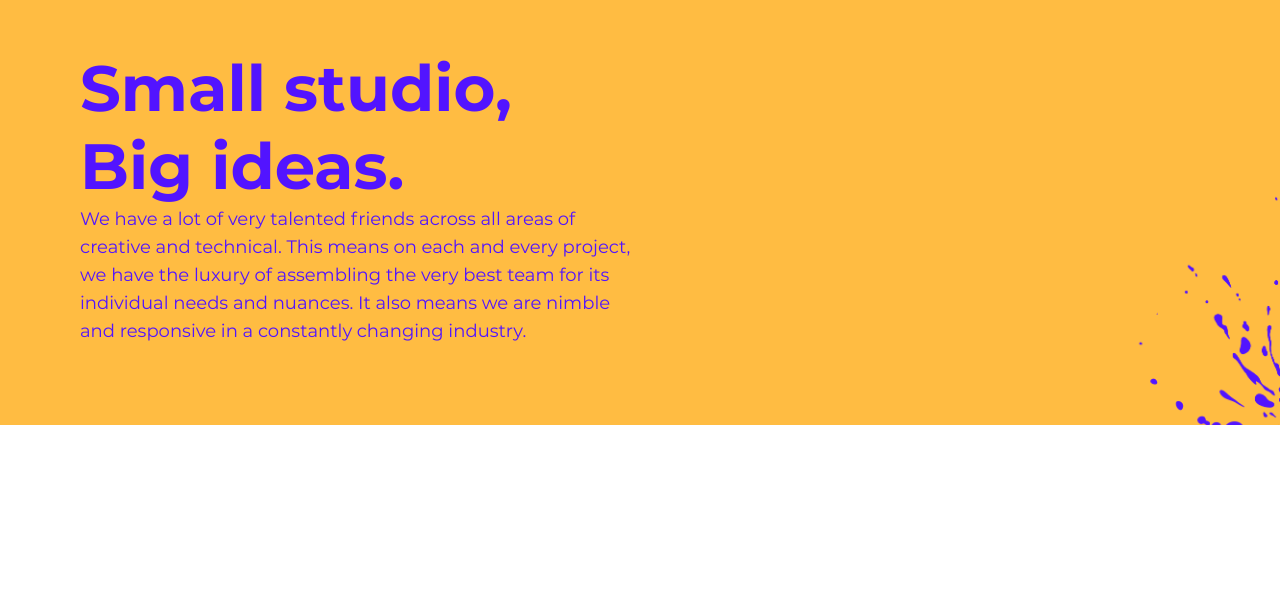
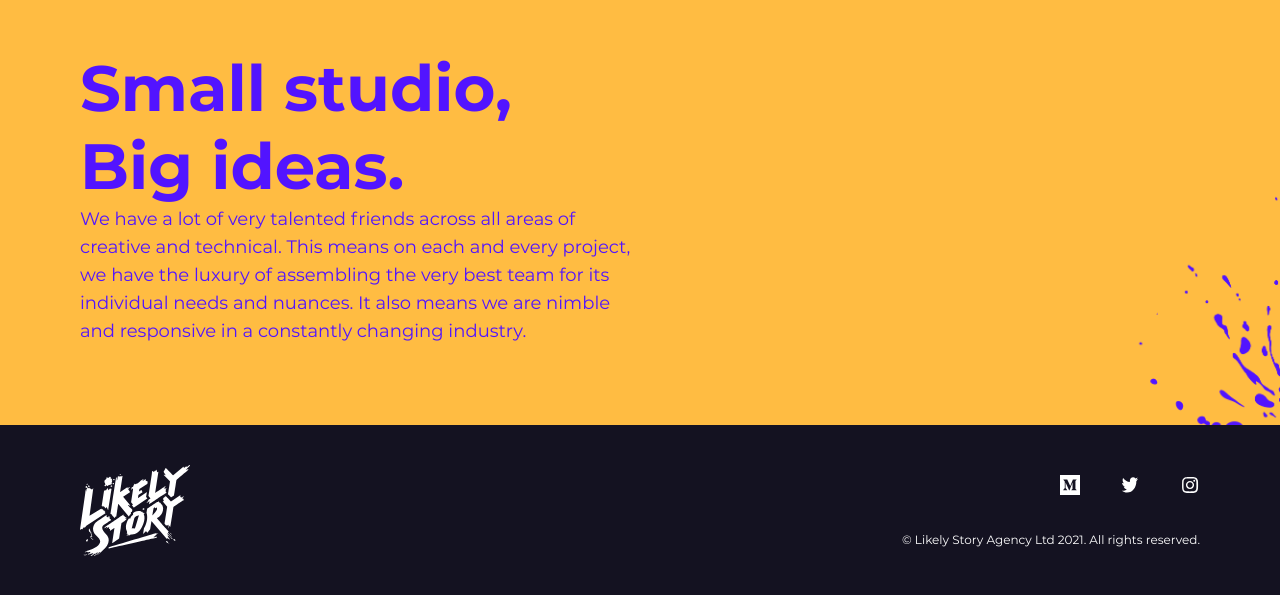
Before and after one commit to 2dev/likely-story-clone, a React (Create React App) app: page / in a window 1280 px wide. Shown: the part 1175-1770 px from the top of the page. Before the commit the page ends 1600 px from the top, so only its background shows below. Built offline with nearby package versions, Linux system fonts and the light colour scheme.

Commit message:
feat: add Footer component (#28)
* feat: add Footer component

* style: remove unnecessary comment

```diff
--- a/src/App.js
+++ b/src/App.js
@@ -5,6 +5,7 @@ import Navbar from './components/Navbar'
 import SectionHero from './components/SectionHero'
 import SectionSmallStudio from './components/SectionSmallStudio'
 import theme from './styles/theme'
+import Footer from './components/Footer'
 
 const App = () => {
   return (
@@ -13,6 +14,7 @@ const App = () => {
       <Navbar />
       <SectionHero />
       <SectionSmallStudio />
+      <Footer />
     </ThemeProvider>
   )
 }
--- /dev/null
+++ b/src/components/Footer/index.jsx
@@ -0,0 +1,33 @@
+import * as S from './styles'
+
+import Logo from '../Logo'
+import Container from '../Container'
+import SocialMedia from '../SocialMedia'
+import Instagram from '../Icons/Instagram'
+import Twitter from '../Icons/Twitter'
+import Medium from '../Icons/Medium'
+import Copyright from '../Copyright'
+
+const Footer = () => {
+  return (
+    <Container as="footer" backgroundColor="dark">
+      <S.Wrapper>
+        <Logo color="white" />
+
+        <S.FooterItem>
+          <S.SocialMediaWrapper>
+            <SocialMedia icon={<Medium />} />
+            <SocialMedia icon={<Twitter />} />
+            <SocialMedia icon={<Instagram />} />
+          </S.SocialMediaWrapper>
+
+          <Copyright>
+            © Likely Story Agency Ltd 2021. All rights reserved.
+          </Copyright>
+        </S.FooterItem>
+      </S.Wrapper>
+    </Container>
+  )
+}
+
+export default Footer
--- /dev/null
+++ b/src/components/Footer/styles.js
@@ -0,0 +1,22 @@
+import styled from 'styled-components'
+
+export const Wrapper = styled.div`
+  display: flex;
+  flex: 1;
+  justify-content: space-between;
+  align-items: center;
+`
+
+export const FooterItem = styled.div`
+  display: flex;
+  justify-content: space-between;
+  flex-direction: column;
+  height: 7.2rem;
+`
+
+export const SocialMediaWrapper = styled.div`
+  display: flex;
+  align-items: center;
+  justify-content: flex-end;
+  gap: 4rem;
+`
```
